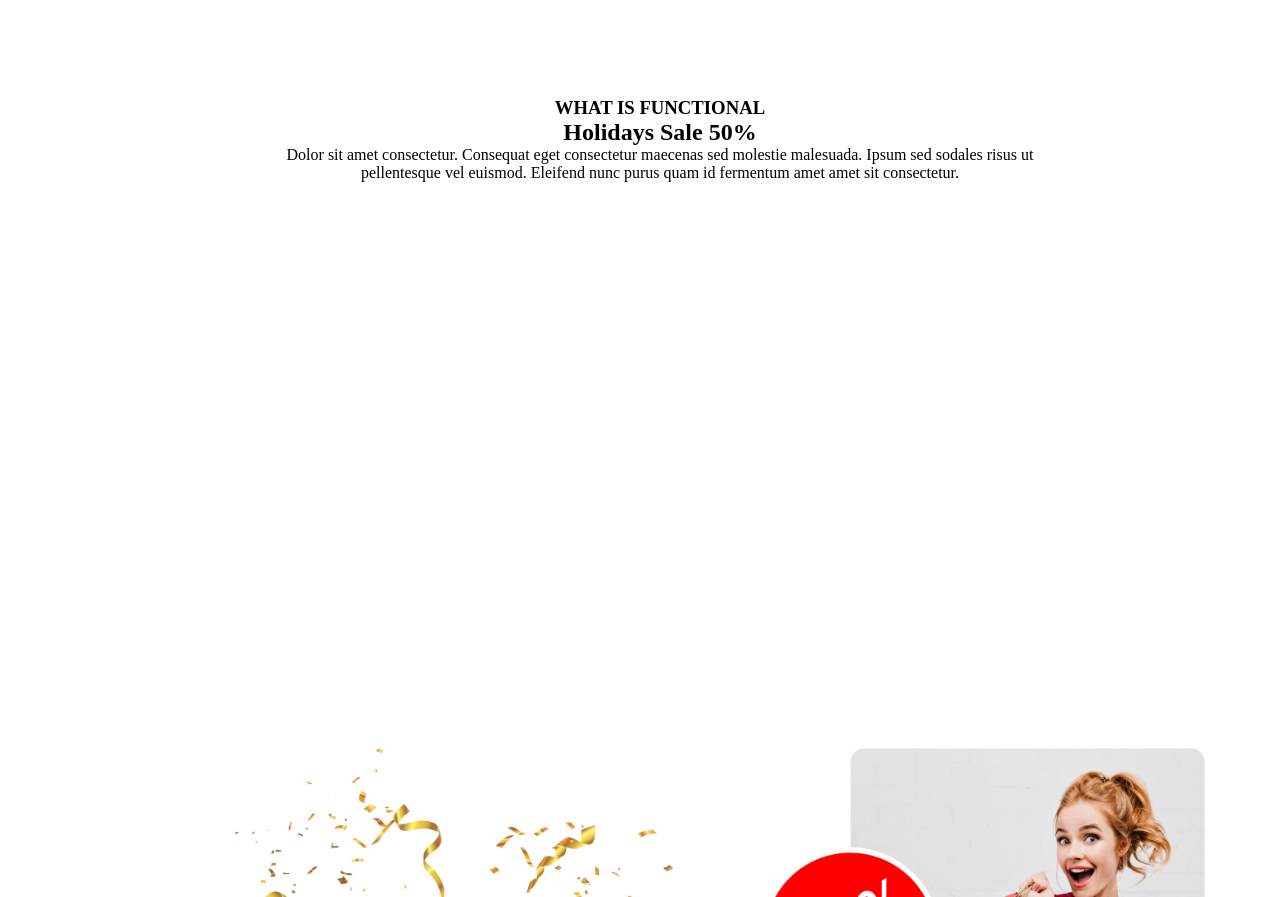
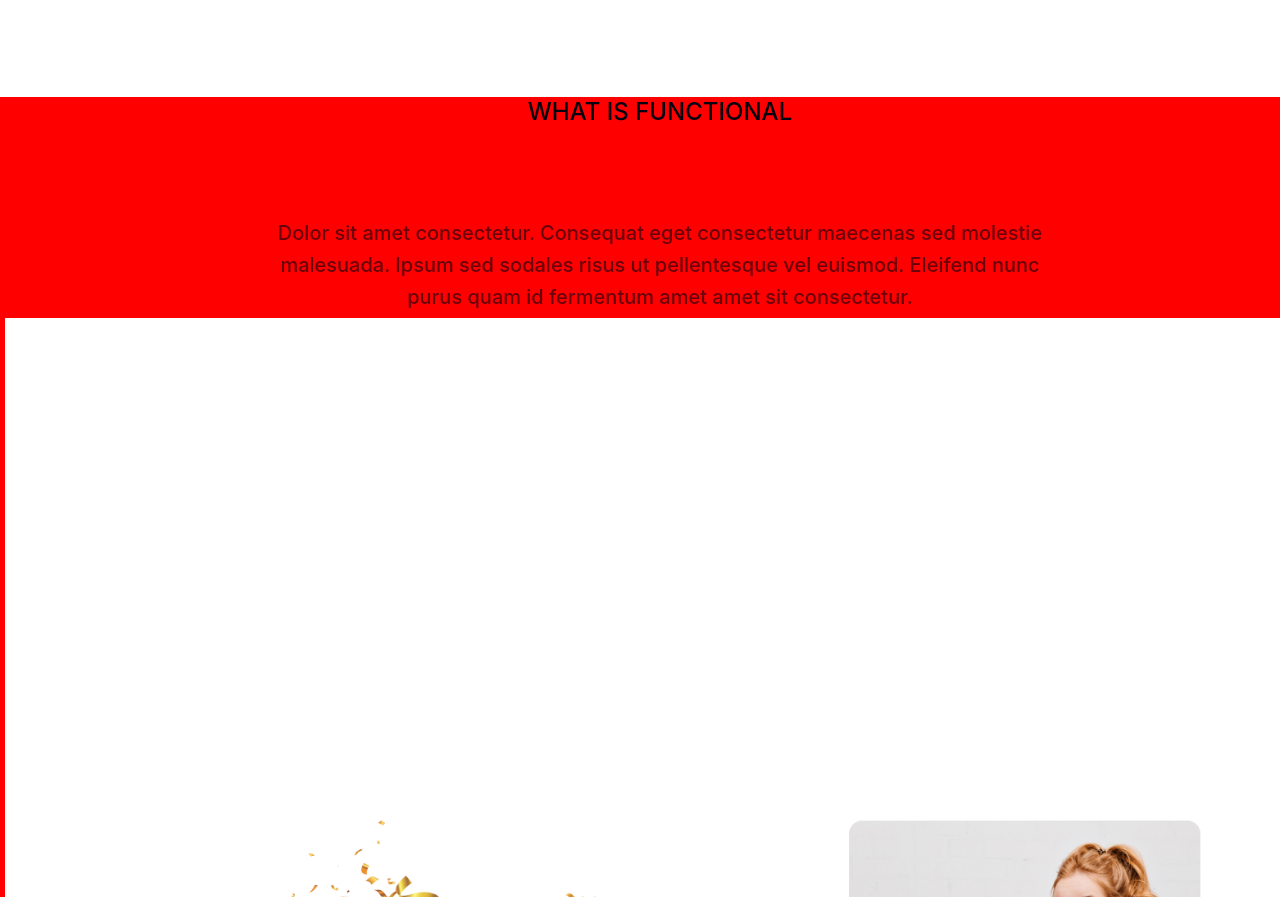
Before and after one commit to rowshonsikder/my-first-asignment, a plain HTML site: page index.html in a window 1280 px wide. Shown: the part 3357-4254 px from the top of the page. Drawn offline with Linux system fonts and the light colour scheme.

Commit message:
finish holiday area

```diff
--- a/index.html
+++ b/index.html
@@ -88,14 +88,17 @@
         <!-- start working on holiday section -->
         <section class="holiday">
             <div class="holiday-title">
-                <h3>WHAT IS FUNCTIONAL</h3>
-                <h1>Holidays Sale 50%</h1>
-                <p>Dolor sit amet consectetur. Consequat eget consectetur maecenas sed
-                    molestie malesuada. Ipsum sed sodales risus ut pellentesque vel euismod. Eleifend nunc purus quam id fermentum amet amet sit consectetur.</p>
+                <h3 class="holiday-heading">WHAT IS FUNCTIONAL</h3>
+                <h1 class="holiday-discount" >Holidays Sale 50%</h1>
+                <p class="holiday-description" >Dolor sit amet consectetur. Consequat eget consectetur maecenas sed
+                    molestie malesuada. Ipsum sed sodales risus ut pellentesque vel euismod. Eleifend nunc purus quam id fermentum amet amet sit consectetur.
+                </p>
+
             </div>
             <div class="holiday-pic">
                 <img src="images/Group 101.jpg" alt="holiday-pic">
             </div>
+
         </section>
 
     </main>
--- a/style/style.css
+++ b/style/style.css
@@ -219,18 +219,60 @@ header {
 /* start work on holiday section */
 .holiday{
     width: 1320px;
-    margin: 100px auto;
+
+
+    margin: 100px auto ;
+    background-color: red;
+
 }
 
 .holiday-title{
     text-align: center;
     width: 60%;
-    margin: 0 auto;
+    margin: 0px auto;
+
 }
 
 .holiday-pic{
-    margin-top: 60px;
+     margin-top: 60px;
+     margin-top: 0px;
+
+     border: 5px solid red;
+
 }
+
 .holiday-pic img{
     width: 100%;
 }
+
+.holiday-heading{
+    color: #070211;
+    font-family: Inter;
+    font-size: 24px;
+    font-weight: 500;
+
+
+}
+.holiday-discount{
+    color: #F00;
+    text-align: center;
+    font-family: Merriweather;
+    font-size: 72px;
+    font-weight: 900;
+
+
+}
+.holiday-description{
+    color: rgba(7, 2, 17, 0.60);
+    text-align: center;
+    font-family: Inter;
+    font-size: 20px;
+    font-style: normal;
+    font-weight: 500;
+    line-height: 32px;
+
+}
+
+/*holiday area end   */
+
+/* Gift area start  */
```
Also changed, not shown: holiday-resize.jpg (added), images/holiday.jpg (added).
